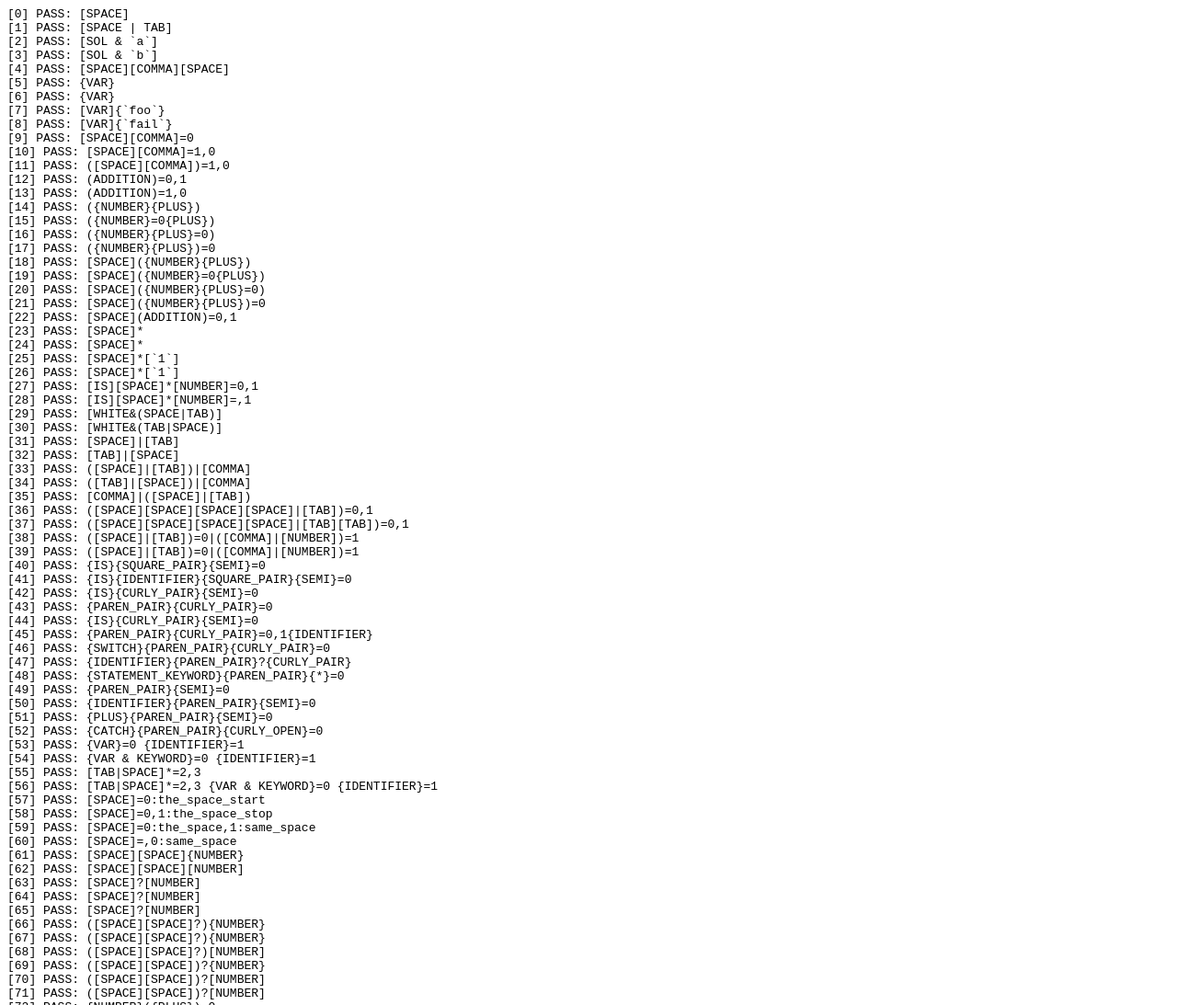
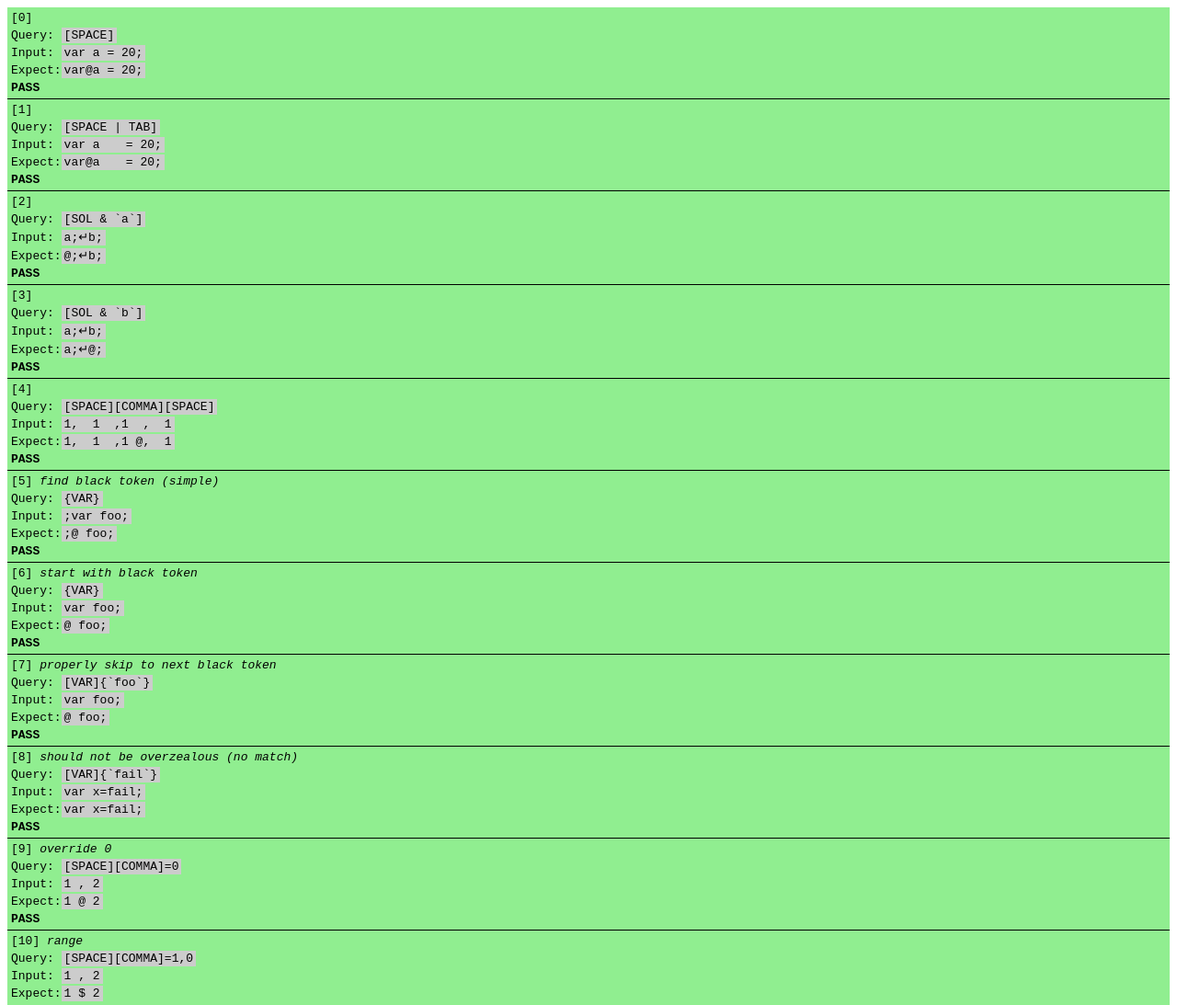
Before and after one commit to pvdz/drew, a plain HTML site: page tester.html in a window 1280 px wide. Shown: the top 1093 px of the page at 92% size. Drawn offline with Linux system fonts and the light colour scheme.

Commit message:
Improve testing page

```diff
--- a/tester.html
+++ b/tester.html
@@ -1,5 +1,7 @@
 <style>
   body { font-family: monospace; }
+  code { background-color: #ccc; font-family: monospace; padding: 1px 3px 1px 3px; white-space: pre; }
+  div { padding: 2px; }
 </style>
 <script>var module = {};</script>
 <script src="zeparser2/uni.js"></script>
@@ -27,4 +29,5 @@
   }
 </script>
 
+<body>
 <script src="tester.js"></script>
--- a/tester.js
+++ b/tester.js
@@ -8,7 +8,9 @@ var macros = require('./macros');
 var tests = require('./tests');
 
 var targetTestIndex = -1;
-if (targetTestIndex >= 0) console.warn('only running test', targetTestIndex);
+//var targetTestIndex = 130;
+if (targetTestIndex >= 0) VERBOSE = true, console.warn('only running test', targetTestIndex);
+else VERBOSE = false;
 
 for (var i=0; i<tests.length; ++i) {
   if (targetTestIndex < 0 || targetTestIndex === i) {
@@ -24,25 +26,50 @@ function one(testCase, testIndex) {
 
   var funcCode = undefined;
   var output = undefined;
+  var E;
+
+  var div = document.createElement('div');
+  div.innerHTML =
+    '<div>['+testIndex+'] <i>'+esc(desc||'')+'</i></div>'+
+    '<div>Query: <code>'+esc(rule)+'</code></div>'+
+    '<div>Input: <code>'+esc(input)+'</code></div>'+
+    '<div>Expect:<code>'+esc(expect)+'</code></div>'+
+    '<div>Parsing query...</div>';
+
+  document.body.appendChild(div);
+  var outdiv = div.querySelectorAll('div')[4];
+
+  div.setAttribute('style', 'background: orange; border-bottom: 1px solid black;');
 
   try {
     funcCode = parse(rule, constants, macros);
+    div.querySelectorAll('div')[1].style.backgroundColor = 'yellow';
+    if (targetTestIndex >= 0) console.log('generated code:\n'+funcCode);
   } catch (e) {
     err('failed rule parse', testIndex, rule, e);
+    E = 'Query parser:' + String(e);
   }
-  try {
+  outdiv.innerHTML = 'Parsing generated func';
+  if (!E) try {
     Par.parse(funcCode, {saveTokens:true});
+    div.querySelectorAll('div')[1].style.backgroundColor = 'lightgreen';
   } catch (e) {
+    E = 'Func parser:' + String(e);
     err('zeparser rejected the generated rule code', testIndex, rule, e, funcCode);
   }
-  try {
+  outdiv.innerHTML = 'Parsing test input';
+  if (!E) try {
     var tokens = Par.parse(input, {saveTokens:true});
+    div.querySelectorAll('div')[2].style.backgroundColor = 'lightgreen';
   } catch (e) {
+    E = 'Input parser:' + String(e);
     err('zeparser rejected the initial input', testIndex, rule, e, funcCode, input);
   }
 
   function antiCatch() {
-    run(tokens.whites, funcCode, function(){
+    // note: callback is either mapped to args by index, or given as an object if at least one key is non-positive-int
+    // this tester callback replaces the token in first arg with '@', second with '$', other args with '#'
+    run(tokens.whites, funcCode, function(token0, token1){
       calledback = true;
 
       var args = Array.prototype.slice.call(arguments, 0);
@@ -53,22 +80,35 @@ function one(testCase, testIndex) {
       for (var i=2; i<args.length; ++i) args[i].value = '#';
 
       output = tokens.whites.map(function(t){ return t.value; }).join('');
+      if (targetTestIndex >= 0) console.error('OK! Test callback called!', args);
     }, 'once');
   }
 
+  outdiv.innerHTML = 'Running query against input...';
   var calledback = false;
-  if (false) antiCatch();
-  else try { antiCatch(); } catch (e) { console.log('disable antiCatch to trap error in browser'); err('failed to run', testIndex, rule, e, funcCode, input, expect, output); }
+  if (E) {}
+  else if (targetTestIndex >= 0) {
+    antiCatch();
+  }
+  else try { antiCatch(); } catch (e) {
+    E = 'Runner:' + String(e);
+    console.log('disable antiCatch to trap error in browser'); err('failed to run', testIndex, rule, e, funcCode, input, expect, output);
+  }
 
-  var failed = expect !== (calledback ? output : input);
-  if (failed) {
-    if (window.document && document.write) document.write('<div style="font-weight: bold;">['+testIndex+'] FAIL: '+rule+' <small style="color:grey;">('+(desc||'no desc')+')</small></div>');
+  var result = (calledback ? output : input);
+  var failed = expect !== result;
+  if (failed || E) {
+    div.style.backgroundColor = 'tomato';
+    outdiv.innerHTML =
+      '<b>FAIL</b> : <code>'+esc(result)+'</code> <small style="color:white;">('+esc(E||'expected output not matching actual result')+')</small>';
     console.warn('--- test ' + testIndex + ' failed' + (calledback ? '' : ' (did not trigger callback but expected to)'));
   } else {
-    if (window.document && document.write) document.write('<div>['+testIndex+'] PASS: '+rule+'</div>');
+    div.style.backgroundColor = 'lightgreen';
+    outdiv.innerHTML =
+      '<b>PASS</b>';
   }
 
-  if (failed || targetTestIndex >= 0) {
+  if (targetTestIndex >= 0) {
     log(rule, funcCode, input, expect, output);
   }
 }
@@ -88,6 +128,23 @@ function log(rule, funcCode, input, expect, output) {
   if (expect) console.log('- expect: %o',expect.replace(/\n/g, '\u23CE'));
   if (output) console.log('- output: %o',output.replace(/\n/g, '\u23CE'));
 
-  if (funcCode) console.log(funcCode);
 //  if (funcCode) console.log(funcCode.replace(/true && /g, ''));
 }
+
+function esc(s) {
+  return nou(nonl(sans(s)));
+}
+function sans(s) {
+  if (!s) return s;
+  if (s instanceof Array) return '['+s.join(', ')+']';
+  s += '';
+  return nonl(s.replace(/&/g, '&amp;').replace(/</g, '&lt;').replace(/"/g, '&quot;'));
+}
+function nonl(s) {
+  if (!s) return s;
+  return s.replace(/[\u000a\u000c\u000d\u2028\u2029]/g, '\u21b5');
+}
+function nou(s) {
+  if (!s) return s;
+  return s.replace(/[\u007f-\u0080]/, '\u00bf');
+}
```
